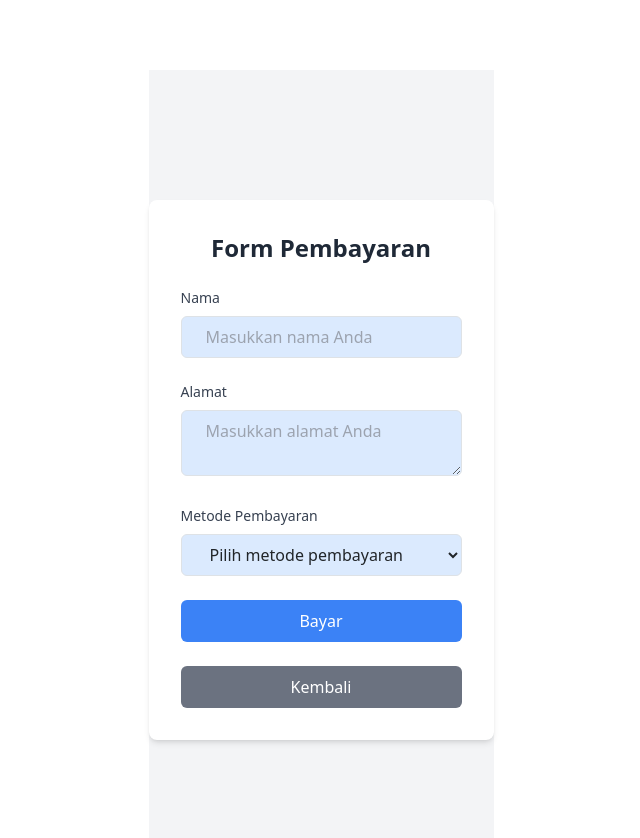
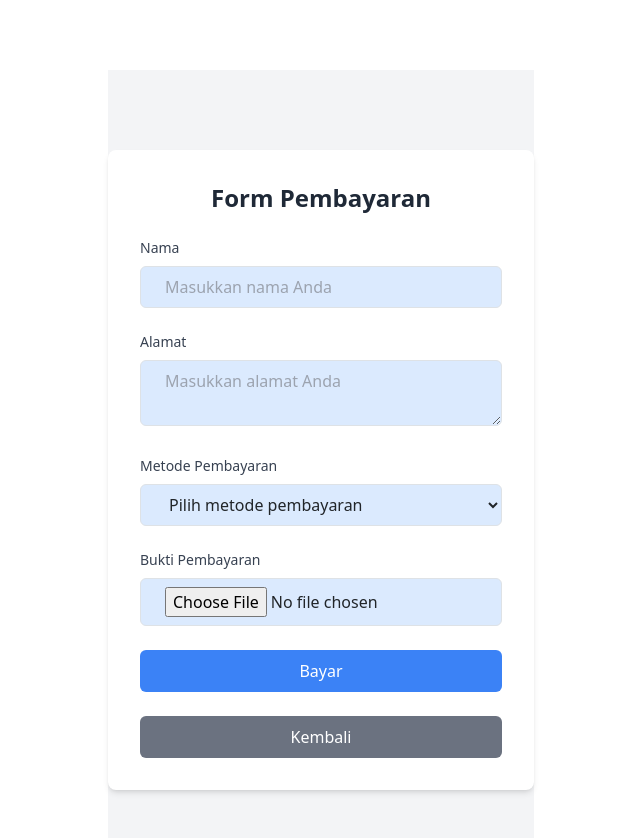
Before and after one commit to DiazGit1/Website_Baju, a React (Vite) app: page /payment in a window 1280 px wide. Shown: the top 838 px of the page, without its empty margins (319-959 px from the left). Built offline with nearby package versions, Linux system fonts and the light colour scheme.

Commit message:
Menyelesaikan order

```diff
--- a/src/components/PaymentForm.jsx
+++ b/src/components/PaymentForm.jsx
@@ -5,6 +5,7 @@ const PaymentForm = () => {
   const [name, setName] = useState("");
   const [address, setAddress] = useState("");
   const [paymentMethod, setPaymentMethod] = useState("");
+  const [paymentProof, setPaymentProof] = useState(null);
   const [error, setError] = useState("");
   const navigate = useNavigate();
 
@@ -13,7 +14,7 @@ const PaymentForm = () => {
   const handleSubmit = (e) => {
     e.preventDefault();
 
-    if (!name || !address || !paymentMethod) {
+    if (!name || !address || !paymentMethod || !paymentProof) {
       setError("Semua kolom harus diisi!");
       return;
     }
@@ -25,6 +26,13 @@ const PaymentForm = () => {
 
   const handleBack = () => {
     navigate("/"); // Arahkan ke halaman product
+  };
+
+  const handleFileChange = (e) => {
+    const file = e.target.files[0];
+    if (file) {
+      setPaymentProof(file);
+    }
   };
 
   return (
@@ -95,6 +103,26 @@ const PaymentForm = () => {
             </div>
           )}
 
+          {/* Upload Bukti Pembayaran */}
+          <div className="mb-4">
+            <label htmlFor="paymentProof" className="block text-sm font-medium text-gray-700 mb-2">
+              Bukti Pembayaran
+            </label>
+            <input
+              type="file"
+              id="paymentProof"
+              accept="image/*,application/pdf"
+              onChange={handleFileChange}
+              className="w-full px-4 py-2 border rounded-md focus:ring-2 focus:ring-blue-500 bg-blue-100"
+              required
+            />
+            {paymentProof && (
+              <p className="mt-2 text-sm text-gray-600">
+                {paymentProof.name} (Klik untuk mengganti)
+              </p>
+            )}
+          </div>
+
           {/* Error Message */}
           {error && <p className="text-sm text-red-500 mb-4">{error}</p>}
 
--- a/src/pages/HomePage.jsx
+++ b/src/pages/HomePage.jsx
@@ -37,7 +37,7 @@ const HomePage = () => {
                 </a>
               </li>
               <li>
-                <a href="/dashboard" className="text-white hover:text-orange-400">
+                <a href="/order" className="text-white hover:text-orange-400">
                   <FontAwesomeIcon icon={faTshirt} />
                 </a>
               </li>
```
